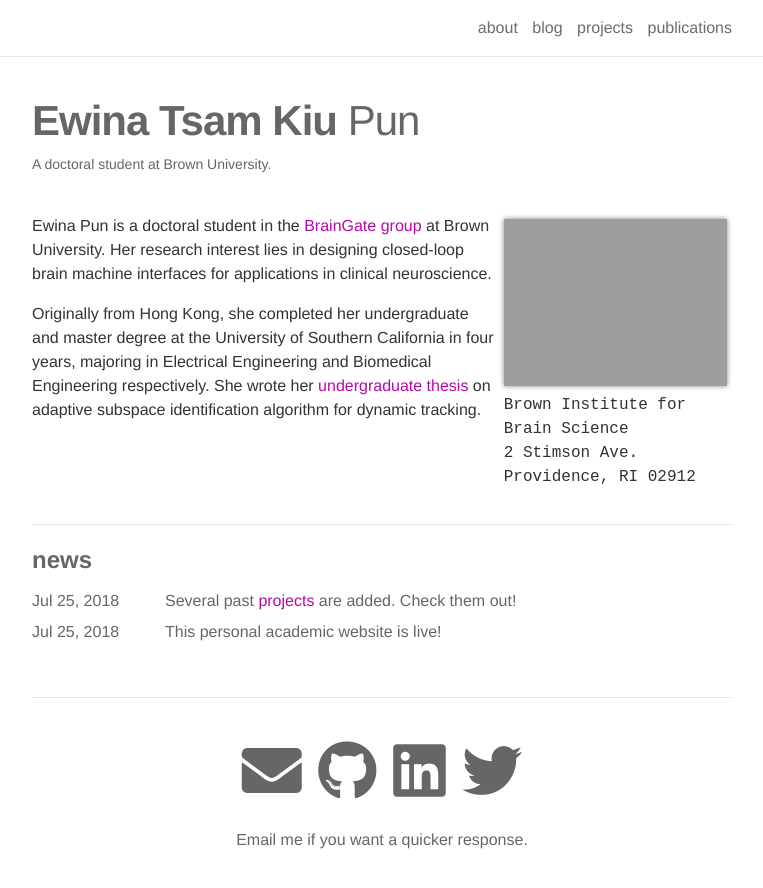
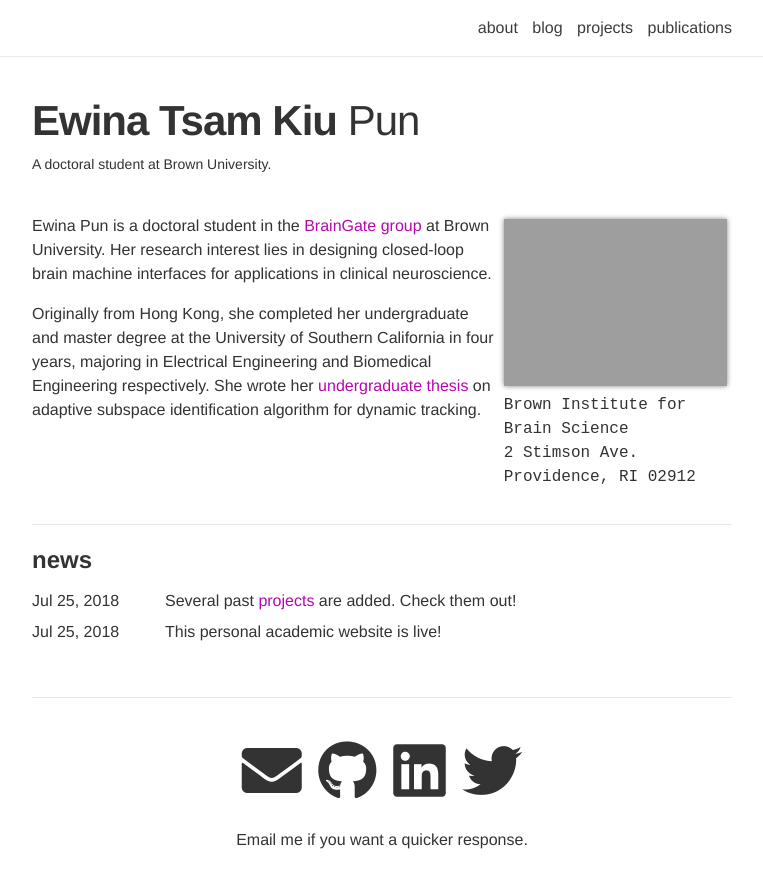
Before and after one commit to ewinapun/ewinapun.github.io, a Jekyll site: the page built from _pages/about.md, in a window 1280 px wide and 900 px high. Shown: the top 888 px of the window, without its empty margins (258-1021 px from the left). Built offline with Jekyll 4.4.1, drawn with Linux system fonts in a browser that asks for light colours; nearby versions of some CDN libraries.

Commit message:
fix text color

```diff
--- a/_sass/_variables.scss
+++ b/_sass/_variables.scss
@@ -72,7 +72,7 @@ $darken-4:          rgba(#000,.5) !default;
 
 $theme-color:       $purple;
 $code-color:        $dark-gray;
-$text-color:        $mid-gray;
+$text-color:        $dark-gray;
 $background-color:  white;
 
 // Links
```
